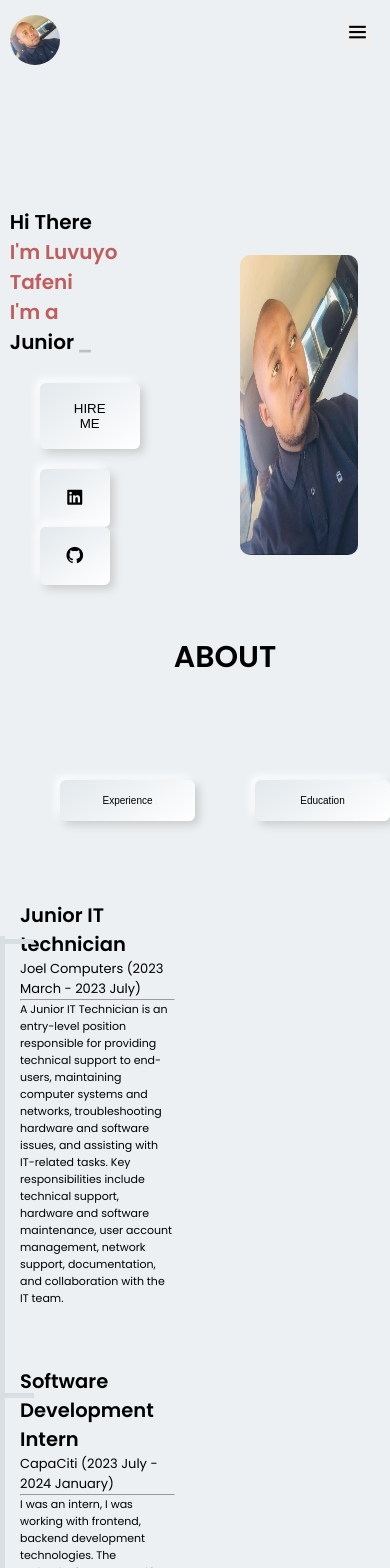
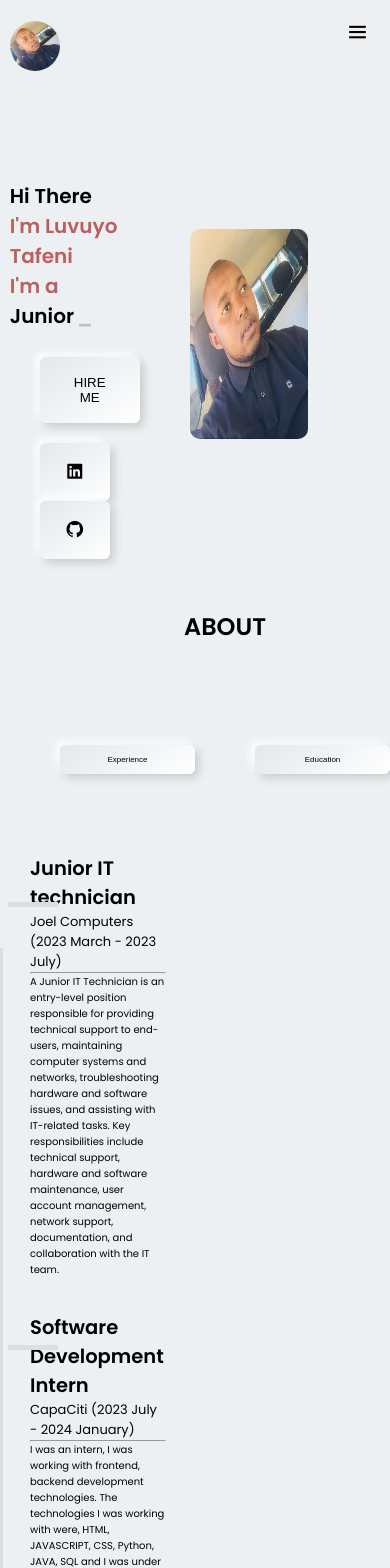
Before and after one commit to Luvuyotafeni/React-JS-portfolio, a React (Create React App) app: page / in a window 390 px wide. Shown: the top 1568 px of the page. Built offline with nearby package versions, Linux system fonts and the light colour scheme.

Commit message:
325px responsive

```diff
--- a/src/App.css
+++ b/src/App.css
@@ -1,51 +1,60 @@
 @import url('https://fonts.googleapis.com/css2?family=Poppins:wght@300;400;500;600&display=swap');
-*{
+
+* {
   padding: 0;
   margin: 0;
   box-sizing: border-box;
 }
-html{
+
+html {
   scroll-behavior: smooth;
 }
-body{
-  font-family: "Poppins",sans-serif;
+
+body {
+  font-family: "Poppins", sans-serif;
   background-color: #ecf0f3;
 }
 
-.container{
+.container {
   width: 95%;
   margin: auto;
 }
-.d_flex{
+
+.d_flex {
   display: flex;
   justify-content: space-between;
+}
 
-}
-.f_flex{
+.f_flex {
   display: flex;
 }
-a{
+
+a {
   text-decoration: none;
   color: black;
   width: 50px;
   height: 50px;
 }
-li{
+
+li {
   list-style: none;
 }
-.uppercase{
+
+.uppercase {
   text-transform: uppercase;
 }
-.capitalize{
+
+.capitalize {
   text-transform: capitalize;
 }
-button{
-  border:none;
+
+button {
+  border: none;
   outline: none;
   background-color: none;
+}
 
-}
-.btn_shadow{
+.btn_shadow {
   padding: 18px 25px;
   border-radius: 6px;
   transition: 0.5s all ease;
@@ -53,36 +62,43 @@ button{
   color: #000;
   transition: 0.5s;
 }
+
 .btn_shadow {
   background: linear-gradient(145deg, #e2e8ec, #ffffff);
   box-shadow: 4px 4px 8px #cbcbcb, -4px -4px 8px #ffffff;
 }
 
-
 .row,
 .left,
-.right{
+.right {
   width: 50%;
 }
-.row{
+
+.row {
   margin: 5px;
 }
-.top{
-  margin-top:80px;
+
+.top {
+  margin-top: 80px;
 }
-.mtop{
+
+.mtop {
   margin-top: 40px;
 }
+
 .heading {
   margin: 50px 0 50px 60px;
 }
+
 .heading h1 {
   font-size: 60px;
   color: black;
 }
+
 h1 {
   color: black;
 }
+
 .grid {
   display: grid;
   grid-template-columns: repeat(3, 1fr);
@@ -92,6 +108,7 @@ h1 {
 .text-center {
   text-align: center;
 }
+
 textarea,
 input {
   width: 100%;
@@ -102,7 +119,8 @@ input {
   margin-bottom: 20px;
   margin-right: 20px;
 }
-.open{
+
+.open {
   display: none;
 }
 
@@ -110,25 +128,133 @@ input {
   max-width: 50px; /* Adjust the value based on your preference */
   border-radius: 30px;
 }
-footer{
+
+footer {
   margin: 5% 0 0 0;
   color: white;
   background-color: #000;
   padding: 4%;
-  height:10px;
+  height: 10px;
 }
-@media only screen and (max-width:325px) {
-  footer{
-    margin:0;
-    background-color: #000;
-    height:40px;
+
+@media only screen and (max-width: 1200px) {
+  .About h4 {
+    margin-left: 0;
+  }
+}
+
+@media only screen and (max-width: 992px) {
+  .About .heading h2 {
+    font-size: 30px;
   }
 
-}
-@media only screen and (max-width: 480px) {
-  footer{
-    margin:0;
-    background-color: #000;
-    height:60px;
+  .title_content {
+    font-size: small;
+  }
+
+  .About .box {
+    padding: 20px;
+  }
+
+  .About p {
+    font-size: 16px;
+  }
+
+  .About .left {
+    width: 100%;
   }
 }
+
+@media only screen and (max-width: 768px) {
+  .About .content {
+    width: 100%;
+    font-size: xx-small;
+  }
+
+  .About .toggle-button {
+    font-size: 10px;
+  }
+
+  .About p {
+    font-size: 11px;
+    padding: 0;
+  }
+
+  .About .box {
+    margin-bottom: 20px;
+  }
+}
+
+@media only screen and (max-width: 480px) {
+  .About .heading h2 {
+    font-size: 24px;
+  }
+
+  .About .content {
+    width: 100%;
+    padding: 0 10px;
+  }
+
+  .About .toggle-button {
+    font-size: 8px;
+    padding: 10px 0;
+  }
+
+  .About p {
+    font-size: 10px;
+  }
+
+  .About .box {
+    padding: 10px;
+    margin-bottom: 15px;
+  }
+
+  .About .left::after {
+    top: 20%;
+    height: 100vh;
+    width: 3px;
+  }
+
+  footer {
+    margin: 0;
+    background-color: #000;
+    height: 60px;
+  }
+}
+
+@media only screen and (max-width: 320px) {
+  .About .heading h2 {
+    font-size: 20px;
+  }
+
+  .About .content {
+    width: 100%;
+    padding: 0 5px;
+  }
+
+  .About .toggle-button {
+    font-size: 6px;
+    padding: 8px 0;
+  }
+
+  .About p {
+    font-size: 8px;
+  }
+
+  .About .box {
+    padding: 8px;
+    margin-bottom: 10px;
+  }
+
+  .About .left::after {
+    top: 20%;
+    height: 100vh;
+    width: 2px;
+  }
+
+  footer {
+    margin: 0;
+    background-color: #000;
+    height: 40px;
+  }
+}
--- a/src/component/About/About.css
+++ b/src/component/About/About.css
@@ -1,36 +1,40 @@
-.About .heading h2{
+.About .heading h2 {
     font-size: 40px;
 }
 
-.About .content{
-    width:85%;
-    margin: auto;
+.About .content {
+    width: 80%;
+    margin: 10px;
+}
 
-}
-.About .box{
+.About .box {
     padding: 30px;
 }
 
-.About p{
+.About p {
     font-size: 18px;
     transition: 0.5s;
+}
 
-}
-.About .box{
+.About .box {
     margin-bottom: 40px;
     position: relative;
 }
-.About .btn_shadow:hover{
+
+.About .btn_shadow:hover {
     transform: translate(0);
 }
-.About .box:hover .btn_shadow{
+
+.About .box:hover .btn_shadow {
     background: #ff014f;
     box-shadow: none;
     color: white;
 }
-.About .content-section{
+
+.About .content-section {
     position: relative;
 }
+
 .About .left {
     display: flex;
     flex-direction: column;
@@ -53,8 +57,7 @@
     background-color: #d90046;
 }
 
-
-.About .left::after{
+.About .left::after {
     content: "";
     position: absolute;
     top: 16%;
@@ -64,7 +67,8 @@
     background: #d9dee2;
     z-index: -2;
 }
-.About .box::after{
+
+.About .box::after {
     content: "";
     position: absolute;
     top: 13%;
@@ -73,7 +77,8 @@
     width: 50px;
     background: #d9dee2;
 }
-.About .left::before{
+
+.About .left::before {
     content: "";
     position: absolute;
     top: 11%;
@@ -86,6 +91,7 @@
     border-right: 50%;
     z-index: 5;
 }
+
 /* Media Queries for smaller screens */
 
 @media only screen and (max-width: 1200px) {
@@ -100,7 +106,8 @@
     .About .heading h2 {
         font-size: 30px;
     }
-    .title_content{
+
+    .title_content {
         font-size: small;
     }
 
@@ -116,13 +123,14 @@
 @media only screen and (max-width: 768px) {
     /* Adjust styles for screens up to 768px width */
     .About .content {
-        width: 100%;
+        width: 90%;
         font-size: xx-small;
     }
-    .About .toggle-button{
+
+    .About .toggle-button {
         font-size: 10px;
+    }
 
-    }
     .About p {
         font-size: 11px;
         padding: 0;
@@ -132,3 +140,35 @@
         margin-bottom: 20px;
     }
 }
+
+@media only screen and (max-width: 480px) {
+    /* Adjust styles for screens up to 480px width */
+    .About .heading h2 {
+        font-size: 24px;
+    }
+
+    .About .content {
+        width: 90%;
+        padding: 0 10px;
+    }
+
+    .About .toggle-button {
+        font-size: 8px;
+        padding: 10px 0;
+    }
+
+    .About p {
+        font-size: 10px;
+    }
+
+    .About .box {
+        padding: 10px;
+        margin-bottom: 15px;
+    }
+
+    .About .left::after {
+        top: 20%;
+        height: 100vh;
+        width: 3px;
+    }
+}
--- a/src/component/Head/Header.css
+++ b/src/component/Head/Header.css
@@ -1,73 +1,83 @@
-header{
+header {
   height: 10vh;
   line-height: 10vh;
+  width: 100%;
 }
-header .container{
+
+header .container {
   padding-top: 15px;
 }
-header ul li{
-  margin-left : 30px;
+
+header ul li {
+  margin-left: 30px;
   font-size: 3rem;
 }
-header ul li a{
+
+header ul li a {
   transition: 0.5s;
   font-size: 20px;
   font-weight: 500;
   letter-spacing: 1px;
   margin-left: 20px;
+}
 
+header ul li a:hover {
+  color: #ff014f;
 }
-header ul li a:hover{
-  color:#ff014f;
 
-}
-.home-btn{
+.home-btn {
   padding: 18px 25px;
   border-radius: 6px;
   transition: 0.3s all ease;
-  cursor:pointer;
+  cursor: pointer;
   height: fit-content;
   color: #ff014f;
 }
-.home-btn{
-  background:linear-gradient(145deg,#e2eBec,#ffffff);
+
+.home-btn {
+  background: linear-gradient(145deg, #e2eBec, #ffffff);
   box-shadow: 4px 4px 8px #cbcbcb, 4px -4px 8px #ffffff;
 }
-.home-btn:hover{
+
+.home-btn:hover {
   background-color: #ff014f;
   color: white;
 }
-.open{
+
+.open {
   display: none;
 }
-.header.active{
-  height:15vh;
+
+.header.active {
+  height: 15vh;
   position: fixed;
   top: 0;
   z-index: 1000;
   width: 100%;
   background-color: #ecf0f3;
-  box-shadow: -1px 11px 24px -11px rgba(0, 0, 0, 0.75)
+  box-shadow: -1px 11px 24px -11px rgba(0, 0, 0, 0.75);
+}
 
-}
-.mode{
+.mode {
   font-size: 40px;
 }
-
 
 @media (max-width: 768px) {
   header ul {
     padding-top: 30px;
   }
-  header{
+
+  header {
     height: 15vh;
     line-height: 10vh;
     width: 100%;
     overflow-x: hidden;
   }
+
   li i.bx-toggle-right {
     font-size: 40px; /* You can adjust this value to your preference */
   }
+
   .nav-links-mobile {
     position: absolute;
     display: block;
@@ -81,15 +91,18 @@ font-size: 40px;
     background-color: white;
     z-index: 888;
   }
+
   header ul li {
     width: 100%;
     transition: all 0.5s ease-in-out;
     text-transform: uppercase;
     line-height: 70px;
   }
+
   header .link {
     display: none;
   }
+
   .close,
   .open {
     position: absolute;
@@ -100,9 +113,11 @@ font-size: 40px;
     font-size: 25px;
     z-index: 999;
   }
+
   .close {
     right: 45%;
   }
+
   .close.home-btn {
     background: linear-gradient(145deg, #e2e8ec, #ffffff);
     color: #ff014f;
@@ -112,25 +127,29 @@ font-size: 40px;
     height: 60px;
     line-height: 60px;
   }
+
   .header.active {
     height: 15vh;
   }
+
   .toggle {
     display: none;
     right: 0;
   }
 }
+
 .toggle {
   display: none;
 }
+
 .logo {
   max-width: 60px; /* Adjust the value based on your preference */
-
 }
 
-.demo{
+.demo {
   height: 200vh;
 }
+
 @media (max-width: 768px) {
   header ul {
     padding-top: 30px;
@@ -146,3 +165,73 @@ header ul {
     cursor: pointer;
   }
 }
+
+/* Add media queries for 480px and 320px screens */
+
+@media (max-width: 480px) {
+  header {
+    height: 12vh;
+    line-height: 12vh;
+    width: 100%;
+  }
+
+  header ul {
+    padding-top: 20px;
+  }
+
+  header ul li {
+    font-size: 2.5rem;
+    margin-left: 15px;
+  }
+
+  header ul li a {
+    font-size: 18px;
+    margin-left: 10px;
+  }
+
+  .home-btn {
+    padding: 15px 20px;
+  }
+
+  .home-btn {
+    box-shadow: 3px 3px 6px #cbcbcb, 3px -3px 6px #ffffff;
+  }
+
+  .nav-links-mobile {
+    width: 80%;
+  }
+}
+
+@media (max-width: 320px) {
+  header {
+    height: 14vh;
+    line-height: 14vh;
+    width: 100%;
+  }
+
+  header ul {
+    padding-top: 10px;
+  }
+
+  header ul li {
+    font-size: 2rem;
+    margin-left: 10px;
+  }
+
+  header ul li a {
+    font-size: 16px;
+    margin-left: 5px;
+  }
+
+  .home-btn {
+    padding: 12px 15px;
+  }
+
+  .home-btn {
+    box-shadow: 2px 2px 4px #cbcbcb, 2px -2px 4px #ffffff;
+  }
+
+  .nav-links-mobile {
+    width: 100%;
+  }
+}
--- a/src/component/Hero/home.css
+++ b/src/component/Hero/home.css
@@ -75,7 +75,7 @@
 
 @media only screen and (max-width: 480px) {
     .hero .right_img {
-        width: 70%;
+        width: 90%;
         height: 100px; /* Adjust the height for smaller screens */
       }
       .hero .right_img img {
@@ -107,11 +107,11 @@
 
     .hero .right_img img {
       width: 70%;
-      height: 100%; /* Adjust the height for smaller screens */
+      height: 70%; /* Adjust the height for smaller screens */
       position: relative;
       top: 0;
       right: 0;
-      margin-left: 100px;
+      margin-left: 50px;
     }
 
     .hero p {
--- a/src/component/Skills/Skills.css
+++ b/src/component/Skills/Skills.css
@@ -50,14 +50,14 @@
 /* Media Queries for Tablet */
 @media only screen and (max-width: 768px) {
     .Skills .skill-box {
-      width: 48%; /* Adjust the width for tablet screens */
+      width: 70%; /* Adjust the width for tablet screens */
     }
   }
 
 /* Media Queries for Mobile */
 @media only screen and (max-width: 480px) {
   .skills-container{
-    width: 70%;
+    width: 100%;
   }
 
     .Skills .skill-box {
@@ -69,7 +69,7 @@
     }
 
     .Skills .box h2 {
-      margin: 15px 0;
+      margin:  0;
     }
 
     .Skills .heading h2 {
```
Also changed, not shown: src/component/Projects/projects.css (+9 -7 lines). Lines whose indentation alone changed are shown as unchanged.
